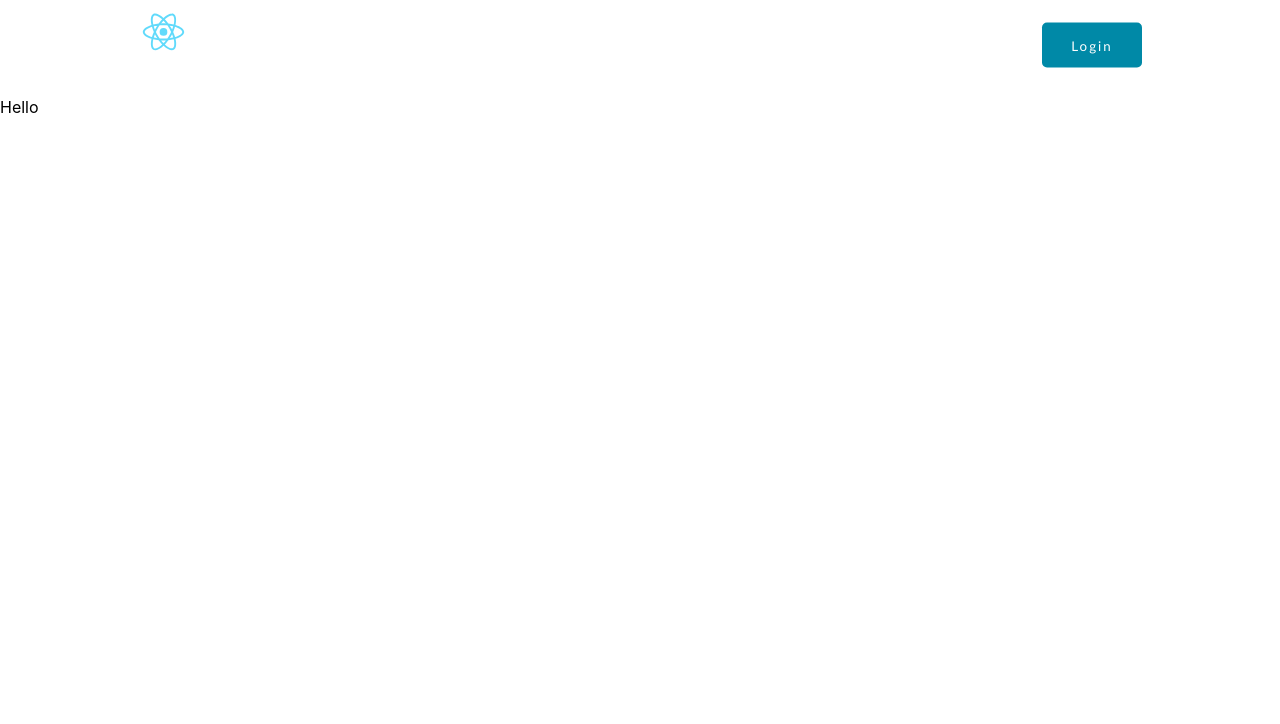
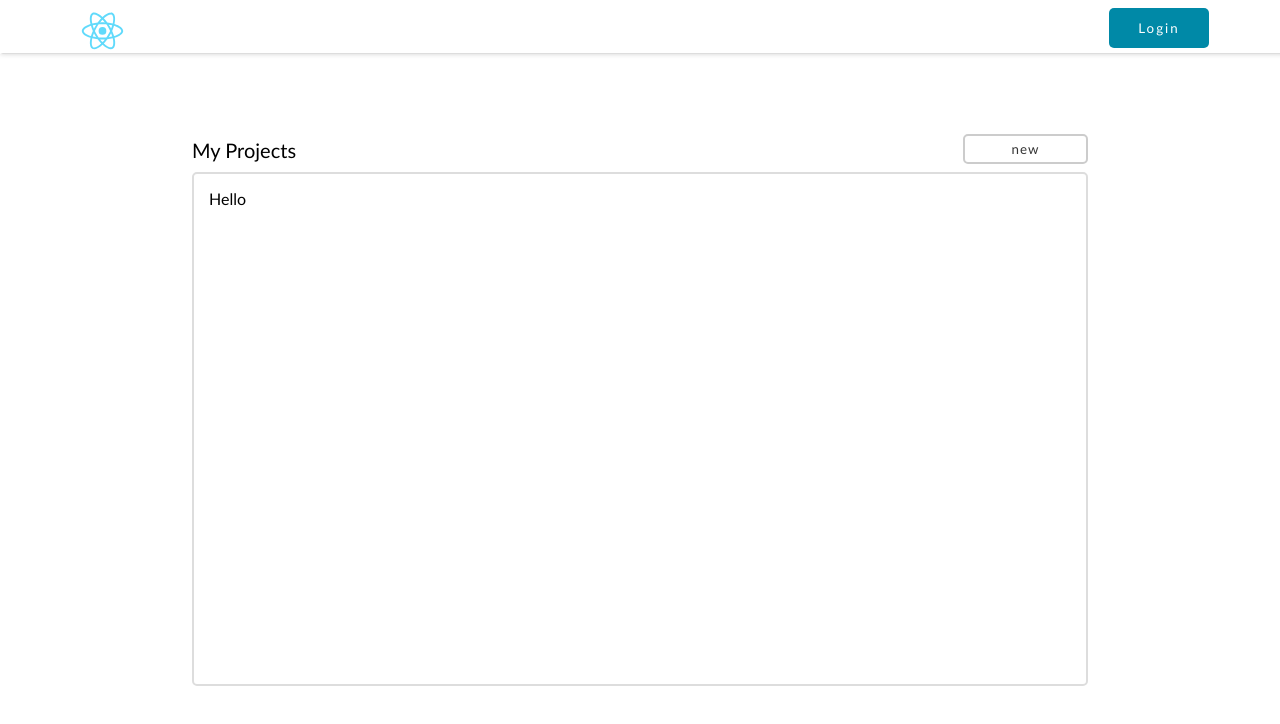
Before and after one commit to sdCaramel302812/project-side-fe, a React (Create React App) app: page / in a window 1280 px wide. Shown: the top 724 px of the page. Built offline with nearby package versions, Linux system fonts and the light colour scheme.

Commit message:
Home page outline

```diff
--- a/src/components/Header.tsx
+++ b/src/components/Header.tsx
@@ -4,7 +4,7 @@ import 'src/styles/Common.scss';
 
 function Header() {
   return (
-    <header className='App-header'>
+    <header className='App-Header'>
       <div className='Header-Container'>
         <img src={logo} className='App-logo' alt='logo' />
         <button className='Primary-Button Login-Button'>Login</button>
--- a/src/styles/Common.scss
+++ b/src/styles/Common.scss
@@ -20,3 +20,23 @@
     cursor: pointer;
   }
 }
+
+.Outline-Button {
+  background-color: rgba(0, 0, 0, 0);;
+  color: #333333;
+  border-color: #CCCCCC;
+  border-radius: 5px;
+  border-width: 2px;
+  letter-spacing: 1px;
+  border-style: solid;
+  text-align: center;
+  font-family: 'Trebuchet MS', 'Lucida Sans Unicode', 'Lucida Grande', 'Lucida Sans', Arial, sans-serif;
+
+  &:hover {
+    background-color: #FFFFFF;
+    color: #0089A7;
+    border-color: #0089A7;
+    border-width: 2px;
+    cursor: pointer;
+  }
+}
--- a/src/styles/Header.css
+++ b/src/styles/Header.css
@@ -1,9 +1,13 @@
-.App-header {
+.App-Header {
   background-color: #ffffff;
-  height: 90px;
+  height: 50px;
   width: 100vw;
   font-size: calc(10px + 2vmin);
   color: white;
+  border-bottom-color: #DDDDDD;
+  border-bottom-width: 1px;
+  border-style: solid;
+  box-shadow: 0px 0px 5px lightgrey;
 }
 
 .App-logo {
@@ -12,16 +16,16 @@
 }
 
 .Header-Container {
-  width: 80vw;
-  height: 76px;
+  width: 90vw;
+  height: 44px;
   margin: auto;
-  margin-top: 7px;
+  margin-top: 3px;
   position: relative;
 }
 
 .Login-Button {
   width: 100px;
-  height: 45px;
+  height: 40px;
   right: 10px;
   position: absolute;
   /*use top and transform to center vertically*/
--- /dev/null
+++ b/src/styles/Home.scss
@@ -0,0 +1,24 @@
+.Home {
+    font-family: 'Trebuchet MS', 'Lucida Sans Unicode', 'Lucida Grande', 'Lucida Sans', Arial, sans-serif;
+    position: relative;
+    width: 70vw;
+    margin: auto;
+    display: grid;
+    padding-top: 10vh;
+}
+
+.Project-Container {
+    height: 60vh;
+    border-style: solid;
+    border-width: 2px;
+    border-color: #DDDDDD;
+    border-radius: 5px;
+    padding: 15px;
+    margin-top: 1vh;
+}
+
+.New-Project-Button {
+    width: 125px;
+    height: 30px;
+    float: right;
+}
--- a/src/views/Home.tsx
+++ b/src/views/Home.tsx
@@ -1,5 +1,7 @@
 import { useState } from 'react';
 import Header from 'src/components/Header';
+import 'src/styles/Common.scss';
+import 'src/styles/Home.scss';
 
 function UnLoggedIn() {
   return (
@@ -9,7 +11,15 @@ function UnLoggedIn() {
 
 function LoggedIn() {
   return (
-    <div>Hello</div>
+    <div className='Home'>
+      <div>
+        <span style={{verticalAlign: '-webkit-baseline-middle', fontSize: 20}}>My Projects</span>
+        <button className='Outline-Button New-Project-Button'>new</button>
+      </div>
+      <div>
+        <div className='Project-Container'>Hello</div>
+      </div>
+    </div>
   );
 }
 
```
